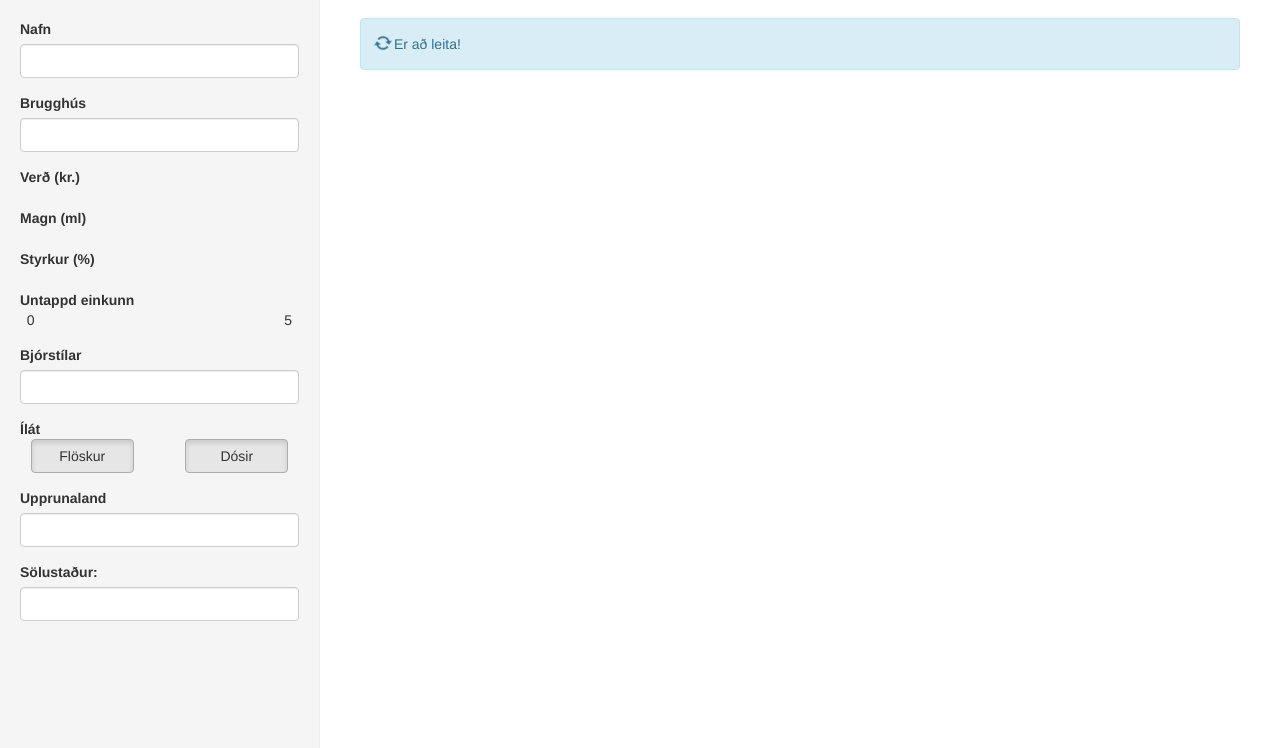
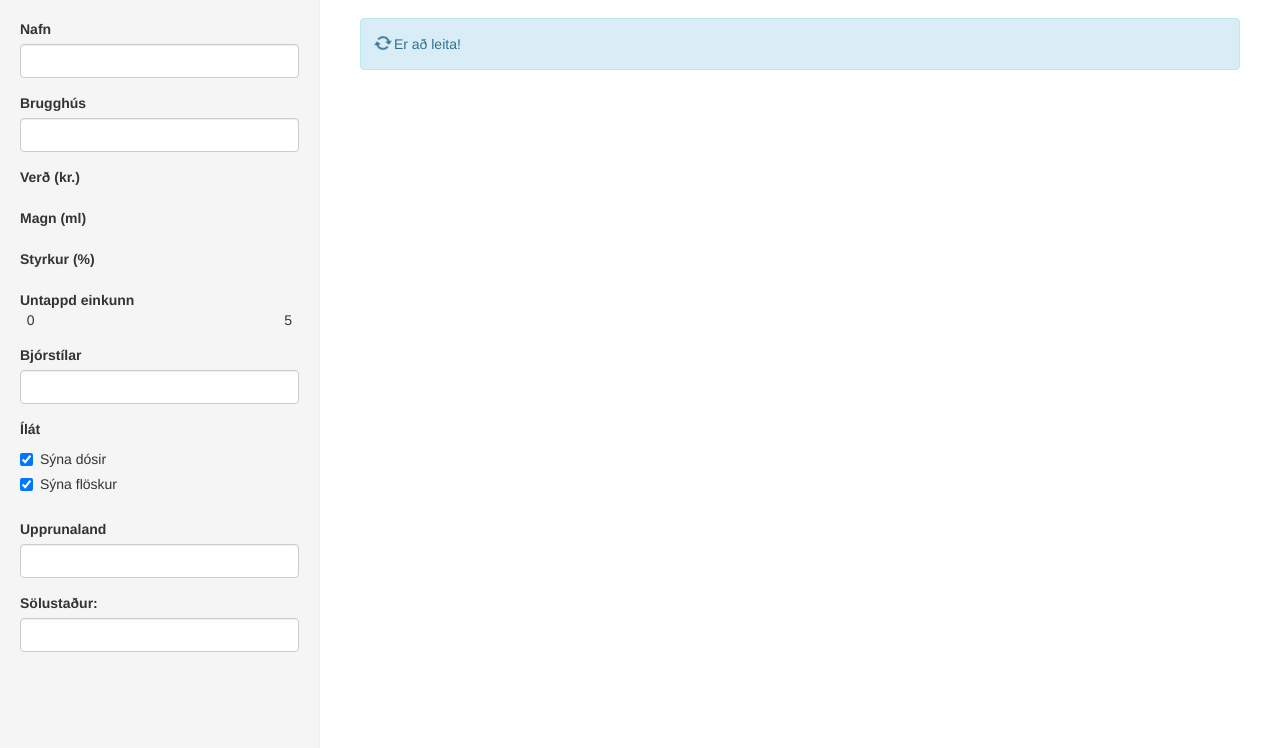
Before and after one commit to Ernir/bjorleitin, a Django app: template beer_search_v2/templates/index-v2.html in a window 1280 px wide. Shown: the part 52-800 px from the top of the page. Run offline with Django 3.2, Linux system fonts and the light colour scheme; the template is opened without the code that fills it, so the values that code supplies are empty; parts of the project's set-up code (start-up, migrations or seed data) failed here and were passed over; some libraries are stand-ins or nearby versions; some web fonts are replaced.

Commit message:
Change the container selection buttons to check boxes
It was really unclear what those buttons were supposed to be doing.

```diff
--- a/beer_search_v2/templates/search-sidebar.html
+++ b/beer_search_v2/templates/search-sidebar.html
@@ -55,15 +55,18 @@
         </div>
         <div class="form-group row">
             <div class="col-xs-12"><strong>Ílát</strong></div>
-            <button id="bottle-button" type="button"
-                    class="btn btn-default active container-button col-xs-offset-1 col-xs-4"
-                    value="flaska">Flöskur
-            </button>
-            <button id="can-button"
-                    type="button"
-                    class="btn btn-default active container-button col-xs-offset-2 col-xs-4"
-                    value="dós">Dósir
-            </button>
+            <div class="col-xs-12">
+                <div class="checkbox">
+                    <label>
+                        <input class="container-filter" type="checkbox" value="dós" checked> Sýna dósir
+                    </label>
+                </div>
+                <div class="checkbox">
+                    <label>
+                        <input class="container-filter" type="checkbox" value="flaska" checked> Sýna flöskur
+                    </label>
+                </div>
+            </div>
         </div>
         <div class="form-group row">
             <div class="col-xs-12">
--- a/static/index.js
+++ b/static/index.js
@@ -55,7 +55,7 @@
     filterVals.maxUntappd = parseFloat($("#untappd-max-filter").text());
 
     filterVals.containers = [];
-    $(".container-button.active").each(function (i) {
+    $(".container-filter:checked").each(function (i) {
         filterVals.containers.push($(this).val().toLowerCase());
     });
 
@@ -282,40 +282,20 @@
 
 function deferredInitializeSearchForm() {
 
-    $("#beer-name-filter").select2({
-        theme: "bootstrap",
-        containerCssClass: ":all:",
-        placeholder: "Nafn bjórs",
-        data: beerNames
-    });
+    var selectIds = ["#beer-name-filter", "#brewery-name-filter", "#style-filter", "#country-name-filter",
+        "#store-name-filter"
+    ];
+    var placeholders = ["Nafn bjórs", "Nafn brugghúss", "Nafn stíls", "Nafn upprunalands", "Sölustaður eða vörulisti"];
+    var datasources = [beerNames, breweryNames, styleNames, countryNames, storeNames];
 
-    $("#brewery-name-filter").select2({
-        theme: "bootstrap",
-        containerCssClass: ":all:",
-        placeholder: "Nafn brugghúss",
-        data: breweryNames
-    });
-
-    $("#style-filter").select2({
-        theme: "bootstrap",
-        containerCssClass: ":all:",
-        placeholder: "Nafn stíls",
-        data: styleNames
-    });
-
-    $("#country-name-filter").select2({
-        theme: "bootstrap",
-        containerCssClass: ":all:",
-        placeholder: "Nafn upprunalands",
-        data: countryNames
-    });
-
-    $("#store-name-filter").select2({
-        theme: "bootstrap",
-        containerCssClass: ":all:",
-        placeholder: "Nafn sölustaðs eða vörulista",
-        data: storeNames
-    });
+    for (var i = 0; i < selectIds.length; i++) {
+        $(selectIds[i]).select2({
+            theme: "bootstrap",
+            containerCssClass: ":all:",
+            placeholder: placeholders[i],
+            data: datasources[i]
+        });
+    }
 
     makePriceSlider(beerPrices);
     makeAbvSlider(beerAbvs);
```
